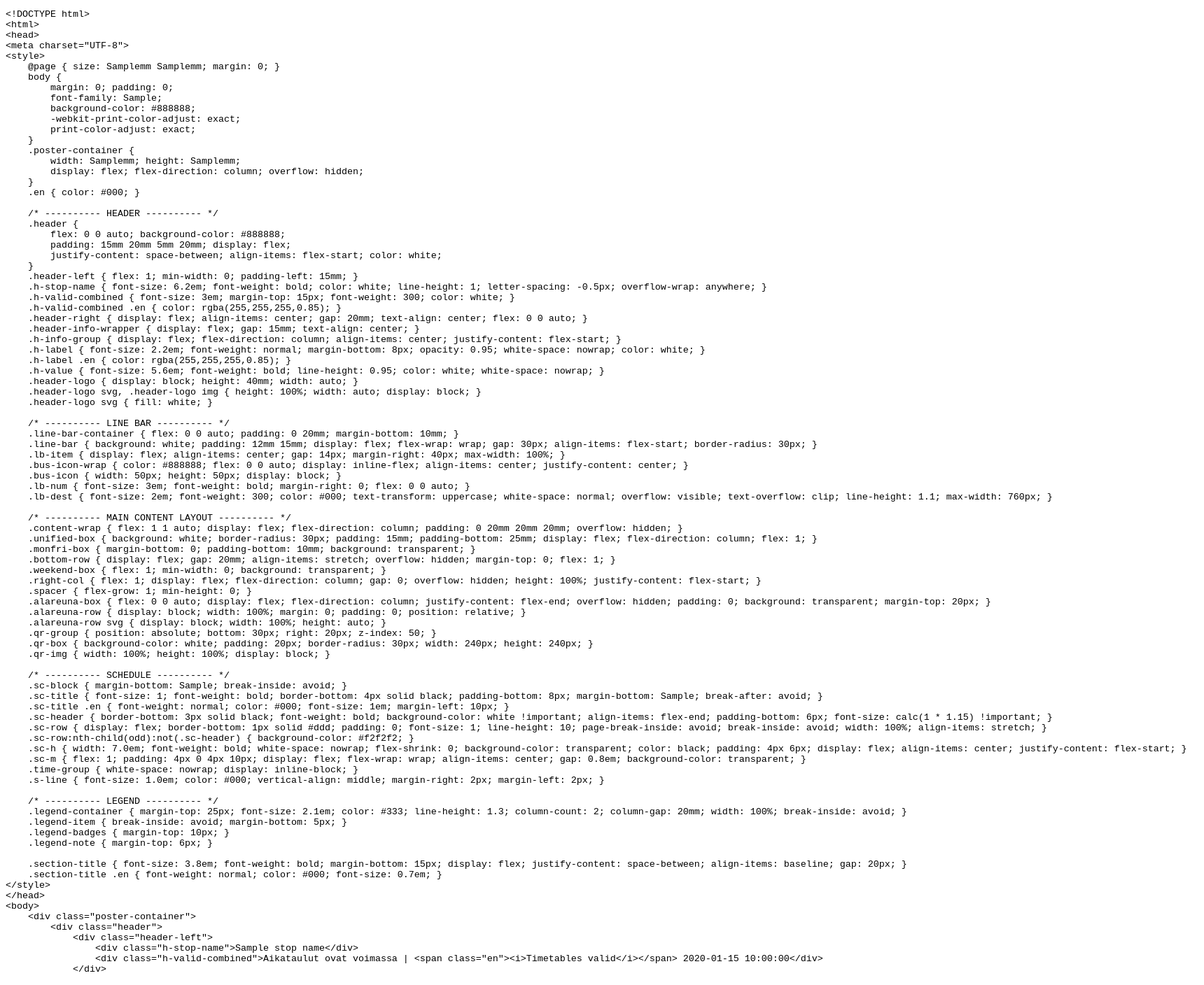
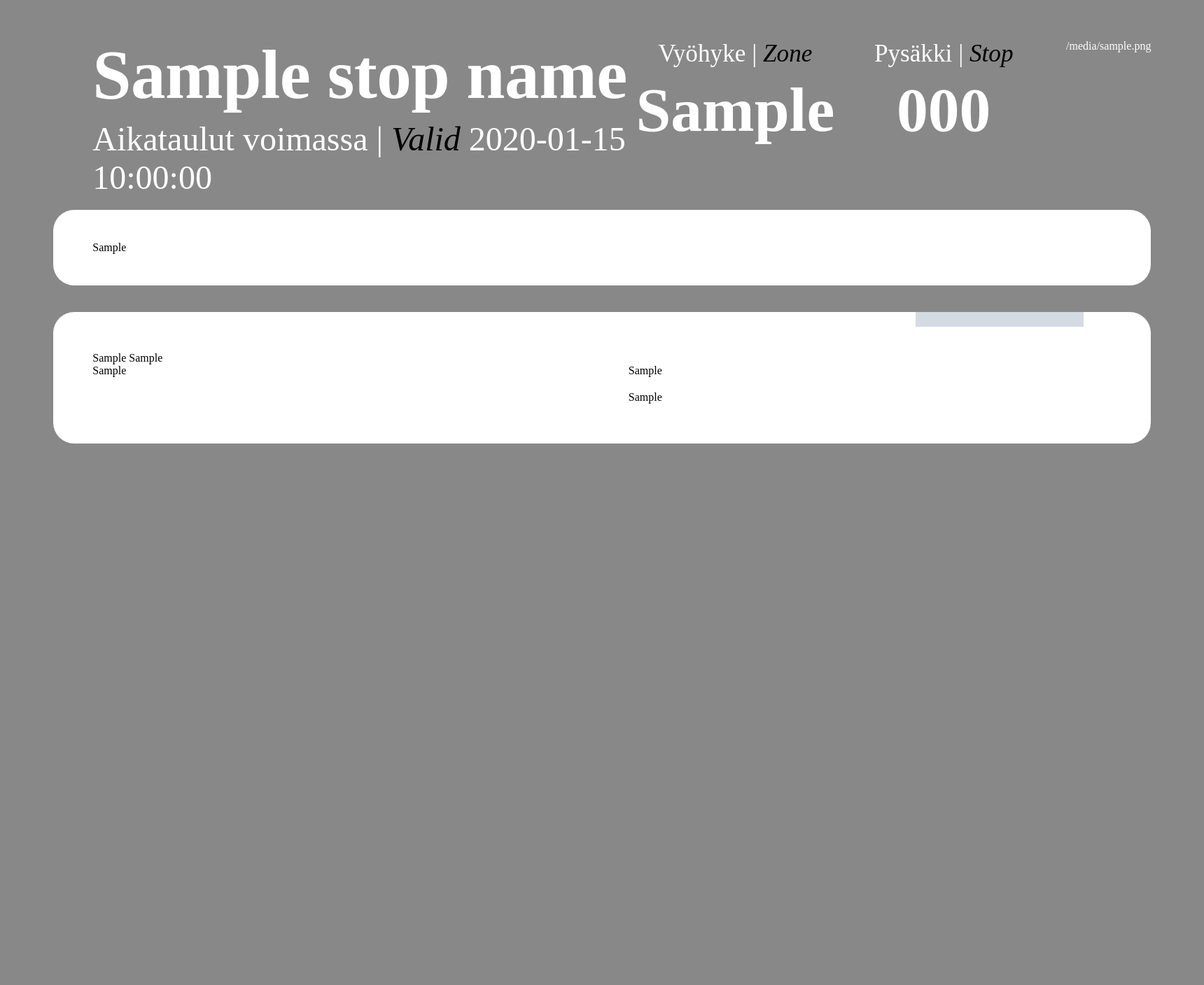
Before and after one commit to nkrupen/gtfs-schedule-poster-a3-mapless, a Python web app: template templates/poster_template.html in a window 1720 px wide. Shown: the top 1408 px of the page at 70% size. After the commit the page ends 634 px from the top, so only its background shows below. Run offline with Jinja, Linux system fonts and the light colour scheme; the template is opened without the code that fills it: most values are stand-ins (such as "Sample title", 1, 10 or a date in 2020); grey boxes marked "Sample" are stand-in pictures.

Commit message:
poster_template.html

```diff
--- a/templates/poster_template.html
+++ b/templates/poster_template.html
@@ -1,22 +1,8 @@
 <!DOCTYPE html>
 <html>
 <head>
-	<meta http-equiv="content-type" content="text/html; charset=utf-8"/>
-	<title></title>
-	<meta name="generator" content="LibreOffice 25.8.4.2 (Linux)"/>
-	<meta name="created" content="00:00:00"/>
-	<meta name="changed" content="00:00:00"/>
-	<style type="text/css">
-		@page { size: 8.27in 11.69in; margin: 0.79in }
-		p { margin-bottom: 0.1in; line-height: 115%; background: transparent }
-		pre { font-size: 10pt; font-family: "Liberation Mono", monospace; background: transparent }
-	</style>
-</head>
-<body lang="en-US" link="#000080" vlink="#800000" dir="ltr"><pre>&lt;!DOCTYPE html&gt;
-&lt;html&gt;
-&lt;head&gt;
-&lt;meta charset=&quot;UTF-8&quot;&gt;
-&lt;style&gt;
+<meta charset="UTF-8">
+<style>
     @page { size: {{ page_w_mm }}mm {{ page_h_mm }}mm; margin: 0; }
     body {
         margin: 0; padding: 0;
@@ -31,7 +17,6 @@
     }
     .en { color: #000; }
 
-    /* ---------- HEADER ---------- */
     .header {
         flex: 0 0 auto; background-color: {{ bg_color }};
         padding: 15mm 20mm 5mm 20mm; display: flex;
@@ -40,131 +25,80 @@
     .header-left { flex: 1; min-width: 0; padding-left: 15mm; }
     .h-stop-name { font-size: 6.2em; font-weight: bold; color: white; line-height: 1; letter-spacing: -0.5px; overflow-wrap: anywhere; }
     .h-valid-combined { font-size: 3em; margin-top: 15px; font-weight: 300; color: white; }
-    .h-valid-combined .en { color: rgba(255,255,255,0.85); }
-    .header-right { display: flex; align-items: center; gap: 20mm; text-align: center; flex: 0 0 auto; }
-    .header-info-wrapper { display: flex; gap: 15mm; text-align: center; }
-    .h-info-group { display: flex; flex-direction: column; align-items: center; justify-content: flex-start; }
-    .h-label { font-size: 2.2em; font-weight: normal; margin-bottom: 8px; opacity: 0.95; white-space: nowrap; color: white; }
-    .h-label .en { color: rgba(255,255,255,0.85); }
-    .h-value { font-size: 5.6em; font-weight: bold; line-height: 0.95; color: white; white-space: nowrap; }
-    .header-logo { display: block; height: 40mm; width: auto; }
-    .header-logo svg, .header-logo img { height: 100%; width: auto; display: block; }
-    .header-logo svg { fill: white; }
 
-    /* ---------- LINE BAR ---------- */
+    .header-right { display: flex; align-items: center; gap: 20mm; flex: 0 0 auto; }
+    .header-info-wrapper { display: flex; gap: 15mm; }
+    .h-info-group { display: flex; flex-direction: column; align-items: center; }
+    .h-label { font-size: 2.2em; margin-bottom: 8px; color: white; white-space: nowrap; }
+    .h-value { font-size: 5.6em; font-weight: bold; color: white; }
+
+    .header-logo { height: 40mm; width: auto; }
+    .header-logo svg, .header-logo img { height: 100%; width: auto; display: block; fill: white; }
+
     .line-bar-container { flex: 0 0 auto; padding: 0 20mm; margin-bottom: 10mm; }
-    .line-bar { background: white; padding: 12mm 15mm; display: flex; flex-wrap: wrap; gap: 30px; align-items: flex-start; border-radius: 30px; }
-    .lb-item { display: flex; align-items: center; gap: 14px; margin-right: 40px; max-width: 100%; }
-    .bus-icon-wrap { color: {{ bg_color }}; flex: 0 0 auto; display: inline-flex; align-items: center; justify-content: center; }
-    .bus-icon { width: 50px; height: 50px; display: block; }
-    .lb-num { font-size: 3em; font-weight: bold; margin-right: 0; flex: 0 0 auto; }
-    .lb-dest { font-size: 2em; font-weight: 300; color: #000; text-transform: uppercase; white-space: normal; overflow: visible; text-overflow: clip; line-height: 1.1; max-width: 760px; }
+    .line-bar { background: white; padding: 12mm 15mm; display: flex; flex-wrap: wrap; gap: 30px; border-radius: 30px; }
 
-    /* ---------- MAIN CONTENT LAYOUT ---------- */
     .content-wrap { flex: 1 1 auto; display: flex; flex-direction: column; padding: 0 20mm 20mm 20mm; overflow: hidden; }
-    .unified-box { background: white; border-radius: 30px; padding: 15mm; padding-bottom: 25mm; display: flex; flex-direction: column; flex: 1; }
-    .monfri-box { margin-bottom: 0; padding-bottom: 10mm; background: transparent; }
-    .bottom-row { display: flex; gap: 20mm; align-items: stretch; overflow: hidden; margin-top: 0; flex: 1; }
-    .weekend-box { flex: 1; min-width: 0; background: transparent; }
-    .right-col { flex: 1; display: flex; flex-direction: column; gap: 0; overflow: hidden; height: 100%; justify-content: flex-start; }
-    .spacer { flex-grow: 1; min-height: 0; }
-    .alareuna-box { flex: 0 0 auto; display: flex; flex-direction: column; justify-content: flex-end; overflow: hidden; padding: 0; background: transparent; margin-top: 20px; }
-    .alareuna-row { display: block; width: 100%; margin: 0; padding: 0; position: relative; }
-    .alareuna-row svg { display: block; width: 100%; height: auto; }
-    .qr-group { position: absolute; bottom: 30px; right: 20px; z-index: 50; }
+    .unified-box { background: white; border-radius: 30px; padding: 15mm; display: flex; flex-direction: column; flex: 1; }
+
+    .sc-block { margin-bottom: {{ v_margin }}; }
+    .sc-title { font-size: {{ font_size }}; font-weight: bold; border-bottom: 4px solid black; padding-bottom: 8px; margin-bottom: {{ v_margin }}; }
+    .sc-row { display: flex; border-bottom: 1px solid #ddd; font-size: {{ font_size }}; line-height: {{ line_height }}; }
+    .sc-h { width: 7.0em; font-weight: bold; padding: 4px 6px; }
+    .sc-m { flex: 1; padding: 4px 0 4px 10px; display: flex; flex-wrap: wrap; gap: 0.8em; }
+
+    .alareuna-box { margin-top: 20px; position: relative; }
+    .qr-group { position: absolute; bottom: 30px; right: 20px; }
     .qr-box { background-color: white; padding: 20px; border-radius: 30px; width: 240px; height: 240px; }
-    .qr-img { width: 100%; height: 100%; display: block; }
+</style>
+</head>
+<body>
+    <div class="poster-container">
+        <div class="header">
+            <div class="header-left">
+                <div class="h-stop-name">{{ stop_name }}</div>
+                <div class="h-valid-combined">Aikataulut voimassa | <span class="en"><i>Valid</i></span> {{ date_label }}</div>
+            </div>
+            <div class="header-right">
+                <div class="header-info-wrapper">
+                    <div class="h-info-group">
+                        <div class="h-label">Vyöhyke | <span class="en"><i>Zone</i></span></div>
+                        <div class="h-value">{{ stop_zone }}</div>
+                    </div>
+                    {% if stop_number_value %}
+                    <div class="h-info-group">
+                        <div class="h-label">Pysäkki | <span class="en"><i>Stop</i></span></div>
+                        <div class="h-value">{{ stop_number_value }}</div>
+                    </div>
+                    {% endif %}
+                </div>
+                <div class="header-logo">{{ logo_html | safe }}</div>
+            </div>
+        </div>
 
-    /* ---------- SCHEDULE ---------- */
-    .sc-block { margin-bottom: {{ v_margin }}; break-inside: avoid; }
-    .sc-title { font-size: {{ font_size }}; font-weight: bold; border-bottom: 4px solid black; padding-bottom: 8px; margin-bottom: {{ v_margin }}; break-after: avoid; }
-    .sc-title .en { font-weight: normal; color: #000; font-size: 1em; margin-left: 10px; }
-    .sc-header { border-bottom: 3px solid black; font-weight: bold; background-color: white !important; align-items: flex-end; padding-bottom: 6px; font-size: calc({{ header_font_size }} * 1.15) !important; }
-    .sc-row { display: flex; border-bottom: 1px solid #ddd; padding: 0; font-size: {{ font_size }}; line-height: {{ line_height }}; page-break-inside: avoid; break-inside: avoid; width: 100%; align-items: stretch; }
-    .sc-row:nth-child(odd):not(.sc-header) { background-color: #f2f2f2; }
-    .sc-h { width: 7.0em; font-weight: bold; white-space: nowrap; flex-shrink: 0; background-color: transparent; color: black; padding: 4px 6px; display: flex; align-items: center; justify-content: flex-start; }
-    .sc-m { flex: 1; padding: 4px 0 4px 10px; display: flex; flex-wrap: wrap; align-items: center; gap: 0.8em; background-color: transparent; }
-    .time-group { white-space: nowrap; display: inline-block; }
-    .s-line { font-size: 1.0em; color: #000; vertical-align: middle; margin-right: 2px; margin-left: 2px; }
+        <div class="line-bar-container">
+            <div class="line-bar">{{ line_bar_html | safe }}</div>
+        </div>
 
-    /* ---------- LEGEND ---------- */
-    .legend-container { margin-top: 25px; font-size: 2.1em; color: #333; line-height: 1.3; column-count: 2; column-gap: 20mm; width: 100%; break-inside: avoid; }
-    .legend-item { break-inside: avoid; margin-bottom: 5px; }
-    .legend-badges { margin-top: 10px; }
-    .legend-note { margin-top: 6px; }
-
-    .section-title { font-size: 3.8em; font-weight: bold; margin-bottom: 15px; display: flex; justify-content: space-between; align-items: baseline; gap: 20px; }
-    .section-title .en { font-weight: normal; color: #000; font-size: 0.7em; }
-&lt;/style&gt;
-&lt;/head&gt;
-&lt;body&gt;
-    &lt;div class=&quot;poster-container&quot;&gt;
-        &lt;div class=&quot;header&quot;&gt;
-            &lt;div class=&quot;header-left&quot;&gt;
-                &lt;div class=&quot;h-stop-name&quot;&gt;{{ stop_name }}&lt;/div&gt;
-                &lt;div class=&quot;h-valid-combined&quot;&gt;Aikataulut ovat voimassa | &lt;span class=&quot;en&quot;&gt;&lt;i&gt;Timetables valid&lt;/i&gt;&lt;/span&gt; {{ date_label }}&lt;/div&gt;
-            &lt;/div&gt;
-
-            &lt;div class=&quot;header-right&quot;&gt;
-                &lt;div class=&quot;header-info-wrapper&quot;&gt;
-                    &lt;div class=&quot;h-info-group&quot;&gt;
-                        &lt;div class=&quot;h-label&quot;&gt;Vyöhyke &lt;span class=&quot;en&quot;&gt;| &lt;i&gt;Zone&lt;/i&gt;&lt;/span&gt;&lt;/div&gt;
-                        &lt;div class=&quot;h-value&quot;&gt;{{ stop_zone }}&lt;/div&gt;
-                    &lt;/div&gt;
-                    {{ stop_number_html }}
-                &lt;/div&gt;
-                &lt;div class=&quot;header-logo&quot;&gt;
-                    {{ logo_html }}
-                &lt;/div&gt;
-            &lt;/div&gt;
-        &lt;/div&gt;
-
-        &lt;div class=&quot;line-bar-container&quot;&gt;
-            &lt;div class=&quot;line-bar&quot;&gt;{{ line_bar_html }}&lt;/div&gt;
-        &lt;/div&gt;
-
-        &lt;div class=&quot;content-wrap&quot;&gt;
-            &lt;div class=&quot;unified-box&quot;&gt;
-
-                &lt;div class=&quot;monfri-box&quot;&gt;
-                    &lt;div class=&quot;section-title&quot;&gt;
-                        &lt;div&gt;
-                            Pysäkkiaikataulu
-                            &lt;span class=&quot;en&quot;&gt;&lt;i&gt;Stop timetable&lt;/i&gt;&lt;/span&gt;
-                        &lt;/div&gt;
-                        &lt;div style=&quot;font-size: 0.7em; font-weight: normal; text-align: right;&quot;&gt;
-                            Ajat ovat arvioaikoja | &lt;span class=&quot;en&quot;&gt;&lt;i&gt;The times are estimates&lt;/i&gt;&lt;/span&gt;
-                        &lt;/div&gt;
-                    &lt;/div&gt;
-                    {{ monfri_html }}
-                    {{ legend_html }}
-                &lt;/div&gt;
-
-                &lt;div class=&quot;bottom-row&quot;&gt;
-                    &lt;div class=&quot;weekend-box&quot;&gt;
-                        {{ saturday_html }}
-                    &lt;/div&gt;
-
-                    &lt;div class=&quot;right-col&quot;&gt;
-                        {{ sunday_html }}
-                        &lt;div class=&quot;spacer&quot;&gt;&lt;/div&gt;
-                        &lt;div class=&quot;alareuna-box&quot;&gt;
-                            &lt;div class=&quot;alareuna-row&quot;&gt;
-                                {{ alareuna_svg_inline }}
-                                &lt;div class=&quot;qr-group&quot;&gt;
-                                    &lt;div class=&quot;qr-box&quot;&gt;
-                                        &lt;img class=&quot;qr-img&quot; src=&quot;{{ qr_img_url }}&quot; alt=&quot;QR&quot;&gt;
-                                    &lt;/div&gt;
-                                &lt;/div&gt;
-                            &lt;/div&gt;
-                        &lt;/div&gt;
-                    &lt;/div&gt;
-                &lt;/div&gt;
-
-            &lt;/div&gt;
-        &lt;/div&gt;
-    &lt;/div&gt;
-&lt;/body&gt;
-&lt;/html&gt;</pre>
+        <div class="content-wrap">
+            <div class="unified-box">
+                {{ monfri_html | safe }}
+                {{ legend_html | safe }}
+                <div style="display: flex; gap: 20mm; flex: 1;">
+                    <div style="flex: 1;">{{ saturday_html | safe }}</div>
+                    <div style="flex: 1; display: flex; flex-direction: column;">
+                        {{ sunday_html | safe }}
+                        <div style="flex-grow: 1;"></div>
+                        <div class="alareuna-box">
+                            {{ alareuna_svg_inline | safe }}
+                            <div class="qr-group">
+                                <div class="qr-box"><img src="{{ qr_img_url }}" style="width:100%;"></div>
+                            </div>
+                        </div>
+                    </div>
+                </div>
+            </div>
+        </div>
+    </div>
 </body>
 </html>
```
